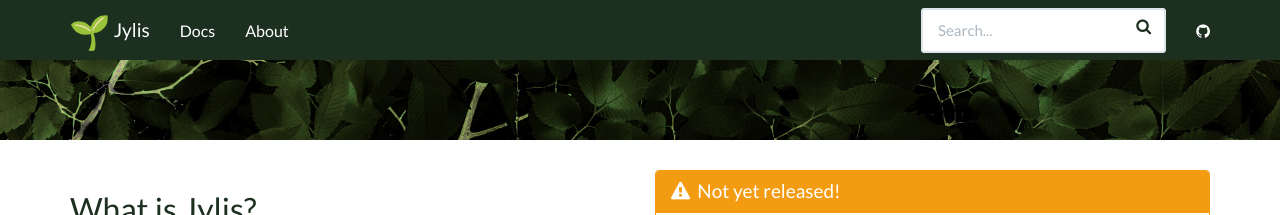
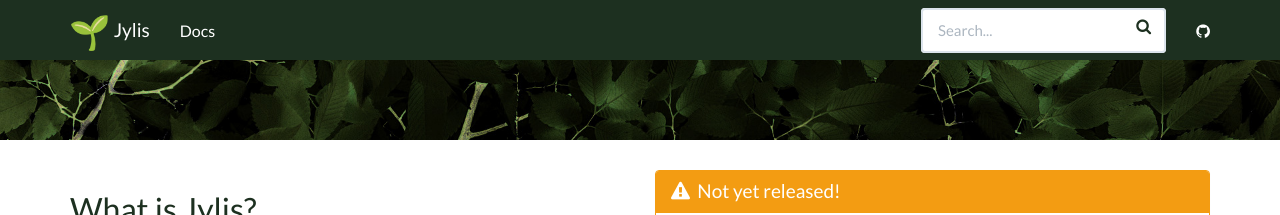
Before and after one commit to jemc/jylis, a Jekyll site: the page built from docs/index.html, in a window 1280 px wide. Shown: the top 215 px of the page. Built offline with Jekyll 4.4.1, drawn with Linux system fonts in a browser that asks for light colours; nearby versions of some CDN libraries; emoji names are drawn with the system emoji font.

Commit message:
Hide the About link in the website navbar when already there.

```diff
--- a/docs/_includes/topnav.html
+++ b/docs/_includes/topnav.html
@@ -15,7 +15,10 @@
     <div id="navbar" class="collapse navbar-collapse">
       <ul class="nav navbar-nav">
         <li {% if page.sectionid=='docs' %} class="active" {% endif %}><a href="{{ "/docs/start/" | prepend: site.baseurl }}">Docs</a></li>
-        <li><a href="{{ site.baseurl }}/">About</a></li>
+
+        {% if page.sectionid != nil %}
+          <li><a href="{{ site.baseurl }}/">About</a></li>
+        {% endif %}
       </ul>
       <div class="navbar-right">
         <form class="navbar-form navbar-left">
```
